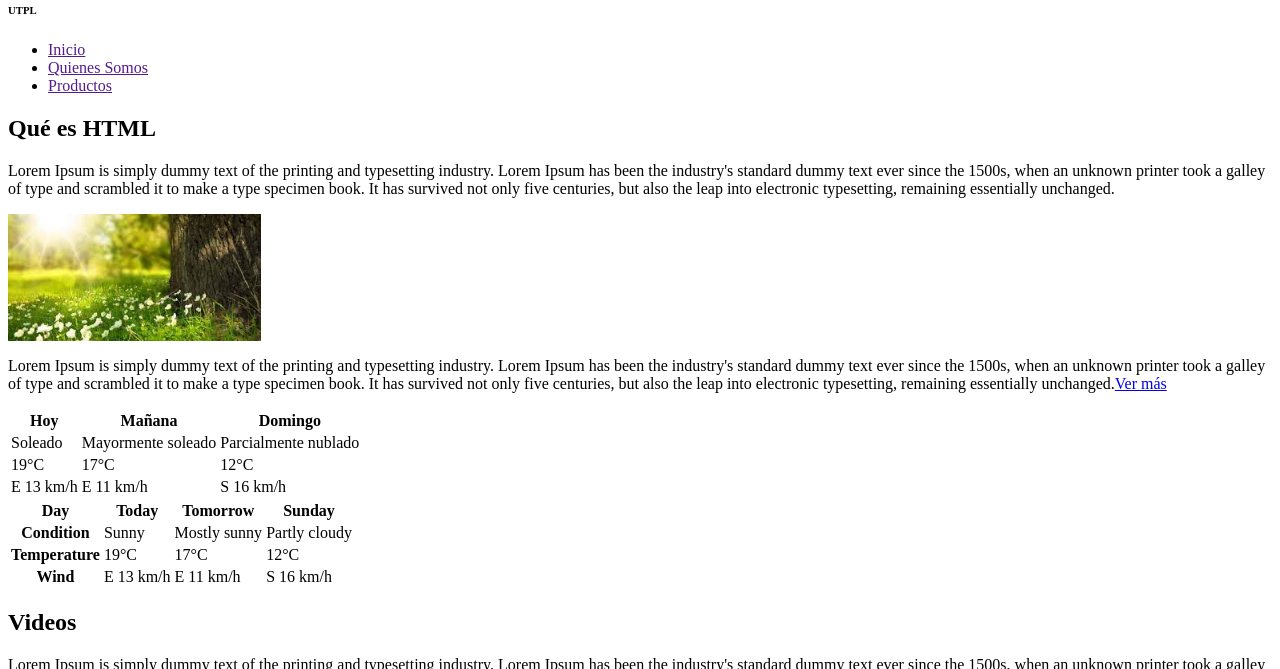
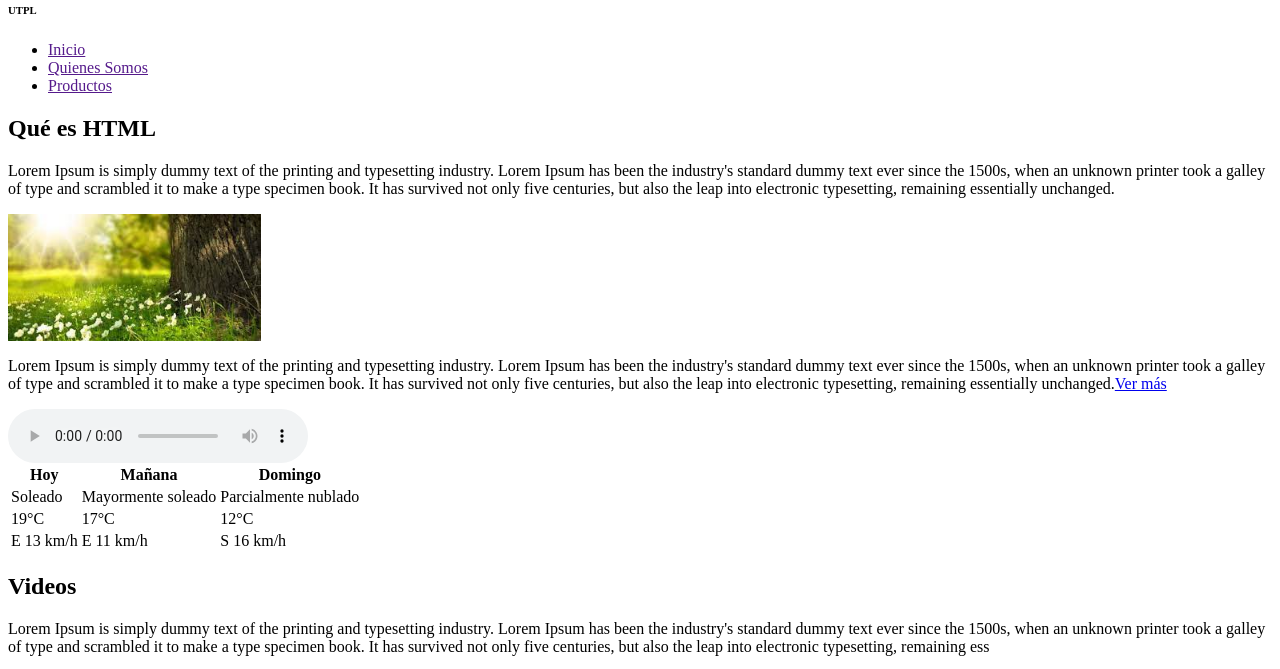
Before and after one commit to ceciliasanchez/taller_git, a plain HTML site: page index.html in a window 1280 px wide. Shown: the part 66-735 px from the top of the page. Drawn offline with Linux system fonts and the light colour scheme.

Commit message:
html_commit

```diff
--- a/index.html
+++ b/index.html
@@ -68,59 +68,14 @@
                         <td>S 16 km/h</td>
 
                     </tr>
+                    <audio src="/assets/audio/Jahzzar_The_Flowers_Are_Still_Standing.mp3" controls>
+
+                        <p>Tu navegador no soporta la reproducción nativa de audio. Tal vez quieras pasarte a un navegador moderno con más características, con el fin de poder escuchar el archivo de audio.</p>
+
+                      </audio>
 
                 </table>
-                <table class="default">
 
-                    <tr>
-
-                        <th scope="row">Day</th>
-
-                        <th>Today</th>
-
-                        <th>Tomorrow</th>
-
-                        <th>Sunday</th>
-
-                    </tr>
-
-                    <tr>
-
-                        <th>Condition</th>
-
-                        <td>Sunny</td>
-
-                        <td>Mostly sunny</td>
-
-                        <td>Partly cloudy</td>
-
-                    </tr>
-
-                    <tr>
-
-                        <th>Temperature</th>
-
-                        <td>19°C</td>
-
-                        <td>17°C</td>
-
-                        <td>12°C</td>
-
-                    </tr>
-
-                    <tr>
-
-                        <th>Wind</th>
-
-                        <td>E 13 km/h</td>
-
-                        <td>E 11 km/h</td>
-
-                        <td>S 16 km/h</td>
-
-                    </tr>
-
-                </table>
             </article>
         </section>
         <aside>
```
